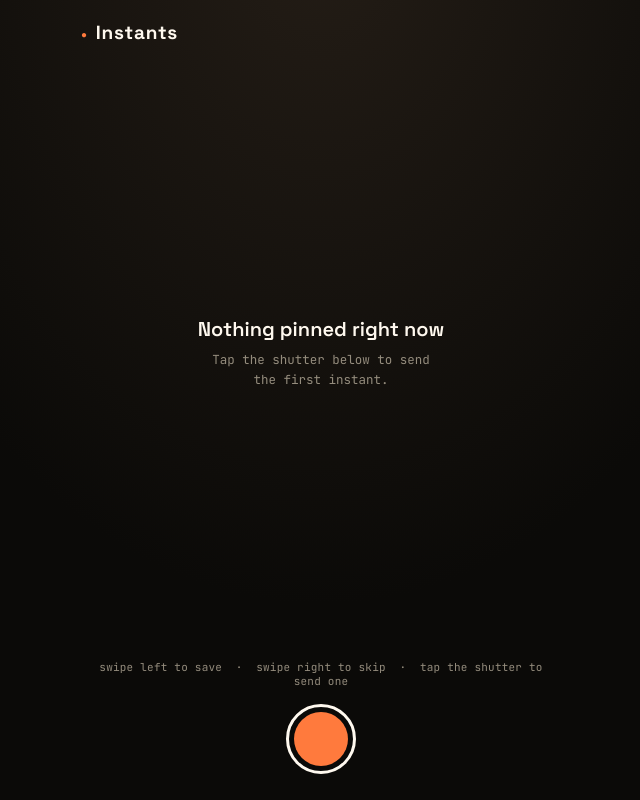
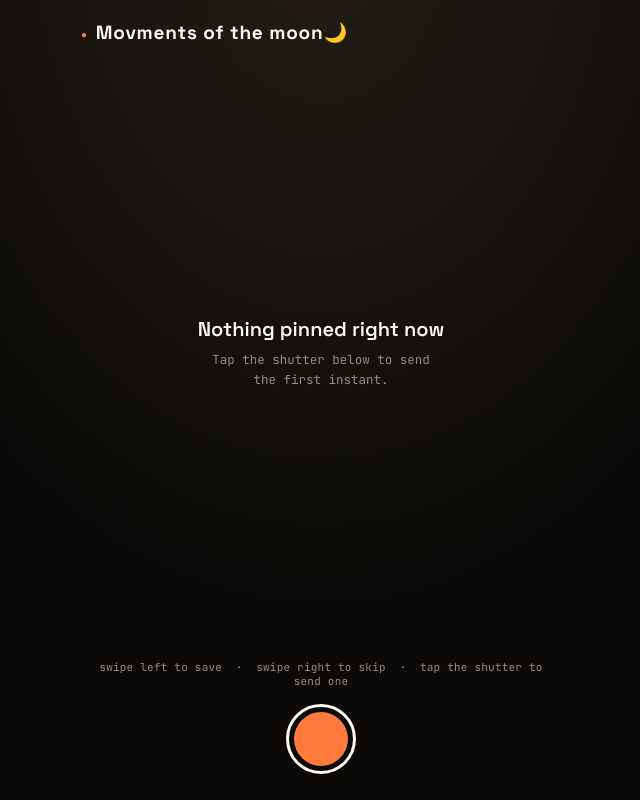
Before and after one commit to anshu80verma/Moon, a plain HTML site: page instants.html in a window 1280 px wide. Shown: the whole page, without its empty margins (319-959 px from the left). Drawn offline with nearby package versions, Linux system fonts and the light colour scheme; no server answers.

Commit message:
Update brand name to 'Movments of the moon🌙'

```diff
--- a/instants.html
+++ b/instants.html
@@ -148,7 +148,7 @@
 
 <div class="stage">
   <div class="topbar">
-    <div class="brand">Instants</div>
+    <div class="brand">Movments of the moon🌙</div>
     <div class="counter" id="counter"></div>
   </div>
 
```
